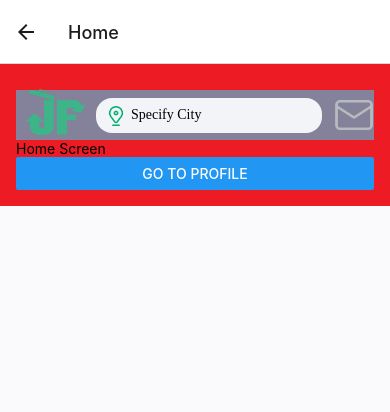
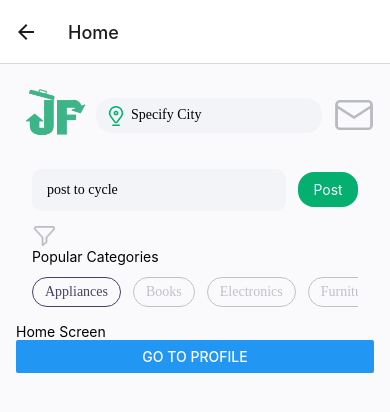
Before and after one commit to ProjJunkFree/JunkFree, a React Native app: screen /Home in a window 390 px wide. Shown: the top 412 px of the page. Built offline with nearby package versions, Linux system fonts and the light colour scheme.

Commit message:
Terec - Hero, Header

```diff
--- /dev/null
+++ b/components/HeroSection/FilterCategories.js
@@ -0,0 +1,46 @@
+import React from "react";
+import { useState } from "react";
+import {
+  View,
+  SafeAreaView,
+  ScrollView,
+  Text,
+  Button,
+  TextInput,
+  TouchableOpacity,
+  Image,
+  FlatList,
+} from "react-native";
+import { COLORS, SIZES, icons, images } from "../../constants";
+import styles from "./herosection.style";
+const categories = ["Appliances", "Books", "Electronics", "Furniture", "Toys"];
+const FilterCategories = () => {
+  const [post, setPost] = React.useState("");
+
+  const [activeCategory, setActiveCategory] = useState("Appliances");
+
+  return (
+    <View style={{ marginTop: SIZES.medium }}>
+      <Image source={icons.filterOutline} style={styles.filterSize} />
+      <Text>Popular Categories</Text>
+      <FlatList
+        style={{ marginTop: SIZES.small }}
+        data={categories}
+        renderItem={({ item }) => (
+          <TouchableOpacity
+            style={styles.tab(activeCategory, item)}
+            onPress={() => {
+              setActiveCategory(item);
+            }}
+          >
+            <Text style={styles.tabText(activeCategory, item)}>{item}</Text>
+          </TouchableOpacity>
+        )}
+        contentContainerStyle={{ columnGap: SIZES.small }}
+        horizontal
+      />
+    </View>
+  );
+};
+
+export default FilterCategories;
--- a/components/HeroSection/HeroSection.js
+++ b/components/HeroSection/HeroSection.js
@@ -1,5 +1,4 @@
 import React from "react";
-import { Font } from "expo";
 
 import {
   View,
@@ -11,3 +10,35 @@ import {
   TouchableOpacity,
   Image,
 } from "react-native";
+import { COLORS, SIZES, icons, images } from "../../constants";
+import styles from "./herosection.style";
+import FilterCategories from "./FilterCategories";
+const HeroSection = () => {
+  const [post, setPost] = React.useState("");
+  return (
+    <View
+      style={{
+        flex: 1,
+        padding: SIZES.medium,
+        marginTop: SIZES.medium,
+      }}
+    >
+      <View style={styles.heroSectionContainer}>
+        <View style={styles.searchWrapper}>
+          <TextInput
+            style={styles.searchInput}
+            value={post}
+            placeholder="post to cycle"
+            onChange={(text) => setPost(text)}
+          />
+        </View>
+        <TouchableOpacity style={styles.postBtn}>
+          <Text style={styles.postText}>Post</Text>
+        </TouchableOpacity>
+      </View>
+      <FilterCategories />
+    </View>
+  );
+};
+
+export default HeroSection;
--- a/components/HeroSection/herosection.style.js
+++ b/components/HeroSection/herosection.style.js
@@ -0,0 +1,66 @@
+import { StyleSheet } from "react-native";
+import { Font } from "expo";
+
+import { COLORS, FONT, SIZES } from "../../constants";
+
+const styles = StyleSheet.create({
+  searchWrapper: {
+    flex: 1,
+    backgroundColor: COLORS.white,
+    marginRight: SIZES.small,
+    borderRadius: SIZES.xSmall,
+    height: "120%",
+    width: "50%",
+  },
+
+  filterSize: {
+    width: 25,
+    height: 25,
+  },
+  postBtn: {
+    width: 60,
+    height: 35,
+    backgroundColor: COLORS.white,
+    borderRadius: SIZES.medium,
+    justifyContent: "center",
+    alignItems: "center",
+    backgroundColor: COLORS.junkFree,
+  },
+
+  postText: {
+    color: COLORS.lightWhite,
+  },
+
+  heroSectionContainer: {
+    flex: 1,
+    flexDirection: "row",
+    alignItems: "center",
+    justifyContent: "space-between",
+  },
+
+  searchInput: {
+    fontFamily: FONT.regular,
+    width: "100%",
+    height: "100%",
+    paddingHorizontal: SIZES.medium,
+    paddingLeft: 15,
+  },
+
+  tabsContainer: {
+    width: "100%",
+    marginTop: SIZES.medium,
+  },
+  tab: (activeJobType, item) => ({
+    paddingVertical: SIZES.small / 2,
+    paddingHorizontal: SIZES.small,
+    borderRadius: SIZES.medium,
+    borderWidth: 1,
+    borderColor: activeJobType === item ? COLORS.secondary : COLORS.gray2,
+  }),
+  tabText: (activeJobType, item) => ({
+    fontFamily: FONT.medium,
+    color: activeJobType === item ? COLORS.secondary : COLORS.gray2,
+  }),
+});
+
+export default styles;
--- a/components/HomeScreen.js
+++ b/components/HomeScreen.js
@@ -14,6 +14,7 @@ import {
 
 import { COLORS, icons, images, SIZES } from "../constants";
 import styles from "./HomeStyle/homescreen.style";
+import HeroSection from "./HeroSection/HeroSection";
 
 function HomeScreen({ navigation }) {
   const [searchCity, setSearchCity] = React.useState("");
@@ -29,7 +30,6 @@ function HomeScreen({ navigation }) {
         <View
           style={{
             flex: 1,
-            backgroundColor: COLORS.red,
             padding: SIZES.medium,
           }}
         >
@@ -49,7 +49,7 @@ function HomeScreen({ navigation }) {
             </TouchableOpacity>
           </View>
           {/* Post component */}
-
+          <HeroSection />
           <Text>Home Screen</Text>
           <Button title="Go to Profile" onPress={handleProfile} />
         </View>
--- a/components/HomeStyle/homescreen.style.js
+++ b/components/HomeStyle/homescreen.style.js
@@ -33,7 +33,6 @@ const styles = StyleSheet.create({
     flexDirection: "row",
     marginTop: SIZES.xSmall,
     height: 50,
-    backgroundColor: COLORS.gray,
   },
   searchWrapper: {
     flex: 1,
--- a/components/SignupScreen.js
+++ b/components/SignupScreen.js
@@ -1,6 +1,13 @@
 import React from "react";
-import { View, Text, Image,StyleSheet, Button, useWindowDimensions,}
-  from "react-native";
+import {
+  View,
+  Text,
+  Image,
+  StyleSheet,
+  Button,
+  useWindowDimensions,
+  ScrollView,
+} from "react-native";
 import Logo from "../assets/images/junk.png";
 import CustomInput from "../components/CustomInput";
 import CustomButton from "../components/CustomButton";
@@ -13,7 +20,7 @@ function SignupScreen({ navigation }) {
   const [password, setPassword] = React.useState("");
   const [passwordError, setPasswordError] = React.useState("");
 
- const handleSignup = () => {
+  const handleSignup = () => {
     if (password.length < 8) {
       setPasswordError("Must be at least 8 characters.");
     } else {
@@ -26,27 +33,44 @@ function SignupScreen({ navigation }) {
 
   const onSignInGoogle = () => {
     console.warn("Your Google account has been Signed in");
-      // Direct to the "Home" screen when signing in with Google
+    // Direct to the "Home" screen when signing in with Google
     navigation.navigate("Home");
   };
 
   return (
-    <View style={styles.root}>
+    <ScrollView>
+      <View style={styles.root}>
         <Image source={Logo} style={[styles.logo, { height: height * 0.3 }]} />
 
         <Text style={styles.text2}>Sign up with one of the following.</Text>
 
         <Text>FirstName</Text>
-        <CustomInput placeholder="First name" value={Fname} setValue={setFirstName} />
+        <CustomInput
+          placeholder="First name"
+          value={Fname}
+          setValue={setFirstName}
+        />
 
         <Text>LastName</Text>
-        <CustomInput placeholder="Last name" value={Lname} setValue={setLastName} />
+        <CustomInput
+          placeholder="Last name"
+          value={Lname}
+          setValue={setLastName}
+        />
 
         <Text>Email</Text>
-        <CustomInput placeholder="Enter your email" value={Email} setValue={setEmail} />
+        <CustomInput
+          placeholder="Enter your email"
+          value={Email}
+          setValue={setEmail}
+        />
 
         <Text>UserName</Text>
-        <CustomInput placeholder="Username" value={Uname} setValue={setUsername} />
+        <CustomInput
+          placeholder="Username"
+          value={Uname}
+          setValue={setUsername}
+        />
 
         <Text>Password</Text>
         <CustomInput
@@ -55,8 +79,9 @@ function SignupScreen({ navigation }) {
           setValue={setPassword}
           secureTextEntry={true}
         />
-        {passwordError ?(
-        <Text style={styles.errorText}>{passwordError}</Text>): null}
+        {passwordError ? (
+          <Text style={styles.errorText}>{passwordError}</Text>
+        ) : null}
 
         <CustomButton text="Sign Up" onPress={handleSignup} />
         <Text style={styles.text}>OR</Text>
@@ -67,8 +92,9 @@ function SignupScreen({ navigation }) {
           bgColor="white"
           fgColor="black"
         />
-      {/* <Button title="Signup" onPress={handleSignup} /> */}
-    </View>
+        {/* <Button title="Signup" onPress={handleSignup} /> */}
+      </View>
+    </ScrollView>
   );
 }
 
--- a/constants/icons.js
+++ b/constants/icons.js
@@ -10,7 +10,9 @@ import chevronLeft from "../assets/icons/chevron-left.png";
 import chevronRight from "../assets/icons/chevron-right.png";
 import email from "../assets/icons/email_outline.png";
 import locationGreen from "../assets/icons/locationHome.png";
+import filterOutline from "../assets/icons/filter_outline.png";
 export default {
+  filterOutline,
   heart,
   menu,
   locationGreen,
```
Also changed, not shown: components/CustomSearchInput/CustomSearchInput.js (added).
